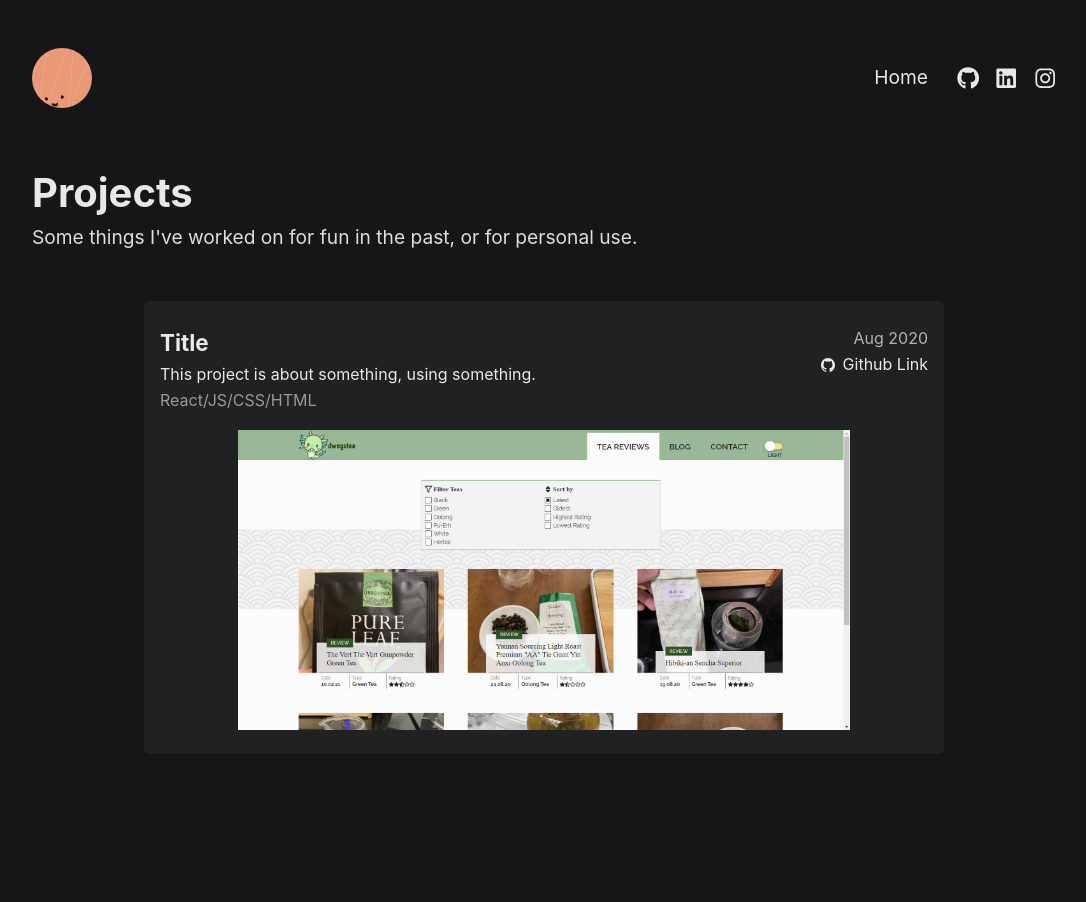
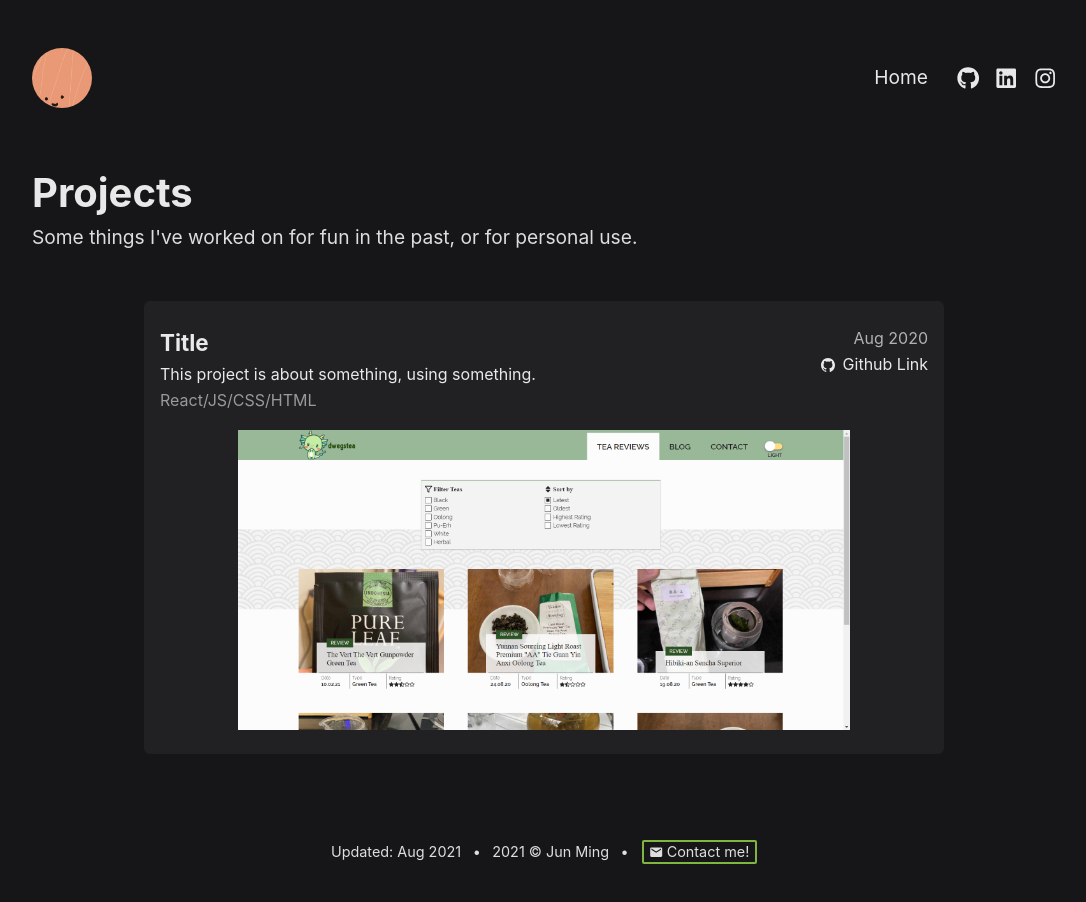
Before and after one commit to dweggyness/portfolio2021, a Next.js app: page /projects in a window 1280 px wide. Shown: the top 902 px of the page, without its empty margins (96-1182 px from the left). Before the commit the page ends 800 px from the top, so only its background shows below. Built offline with nearby package versions, Linux system fonts and the light colour scheme.

Commit message:
add footer to projects page

```diff
--- a/pages/projects.js
+++ b/pages/projects.js
@@ -1,5 +1,5 @@
 import React from 'react';
-import { Header, ProjectComponent } from '../components';
+import { Header, ProjectComponent, Footer } from '../components';
 import styles from '../styles/pages/ProjectPage.module.css';
 
 export default function Projects() {
@@ -16,6 +16,7 @@ export default function Projects() {
       <section className={styles.projectContainer}>
         <ProjectComponent />
       </section>
+      <Footer />
     </div>
   );
 }
```
